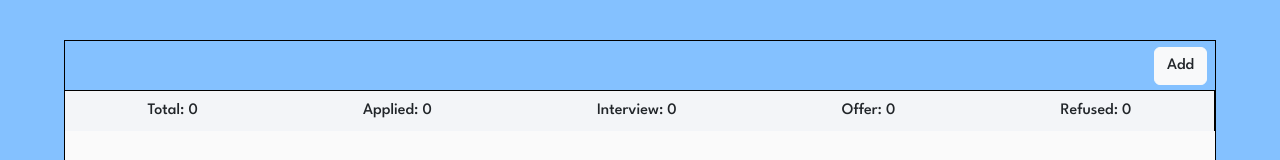
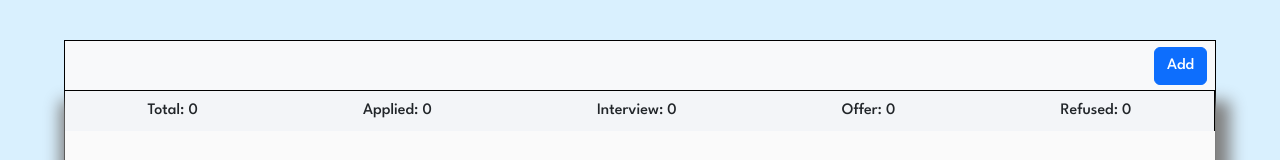
Before and after one commit to giuseppevignanello/job-counter, a React (Vite) app in the folder front-end/: page / in a window 1280 px wide. Shown: the top 160 px of the page. Built offline with nearby package versions, Linux system fonts and the light colour scheme; no server answers.

Commit message:
add shadow

```diff
--- a/front-end/src/components/AppHeader.tsx
+++ b/front-end/src/components/AppHeader.tsx
@@ -1,23 +1,26 @@
-import React from 'react'
-import {Link} from "react-router-dom";
+import React from "react";
+import { Link } from "react-router-dom";
 
 const AppHeader = () => {
     return (
         <div>
-        <header className='appHeader d-flex align-items-center justify-content-between'>
-          <div>
-
-          </div>
+            <header className="appHeader d-flex align-items-center justify-content-between bg-light">
+                <div></div>
                 <div className="buttons me-2">
                     <div>
-              <button type="button" className="btn-light btn">
-              <Link className='text-dark text-decoration-none' to={`/create`}>Add</Link>
+                        <button type="button" className="btn-primary btn">
+                            <Link
+                                className="text-white text-decoration-none"
+                                to={`/create`}
+                            >
+                                Add
+                            </Link>
                         </button>
                     </div>
                 </div>
             </header>
         </div>
-  )
-}
+    );
+};
 
-export default AppHeader
+export default AppHeader;
--- a/front-end/src/index.css
+++ b/front-end/src/index.css
@@ -3,12 +3,12 @@ body {
 }
 
 #root {
-    background-color: #84c1ff;
+    background-color: #d9f0fe;
     height: 100vh;
 }
 
 :root {
-    --secondary-color: #4a90e2;
+    --secondary-color: #d9f0fe;
 
     --background-light: #fafafa;
     --background-gray: #f3f5f8;
@@ -56,6 +56,7 @@ body {
 
 .main_section {
     height: calc(100% - 90px);
+    box-shadow: 5px 20px 15px 10px gray;
 }
 
 .sidebar {
```
Lines whose indentation alone changed are shown as unchanged.
